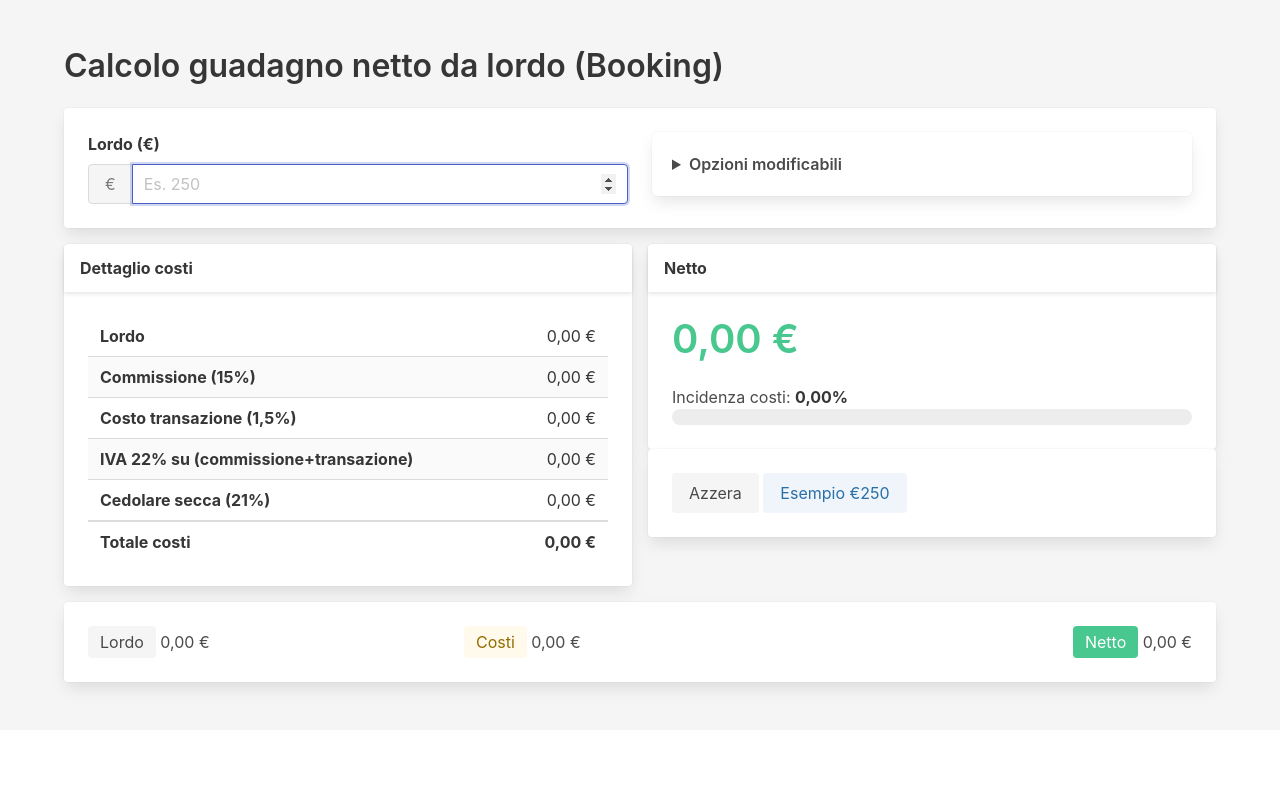
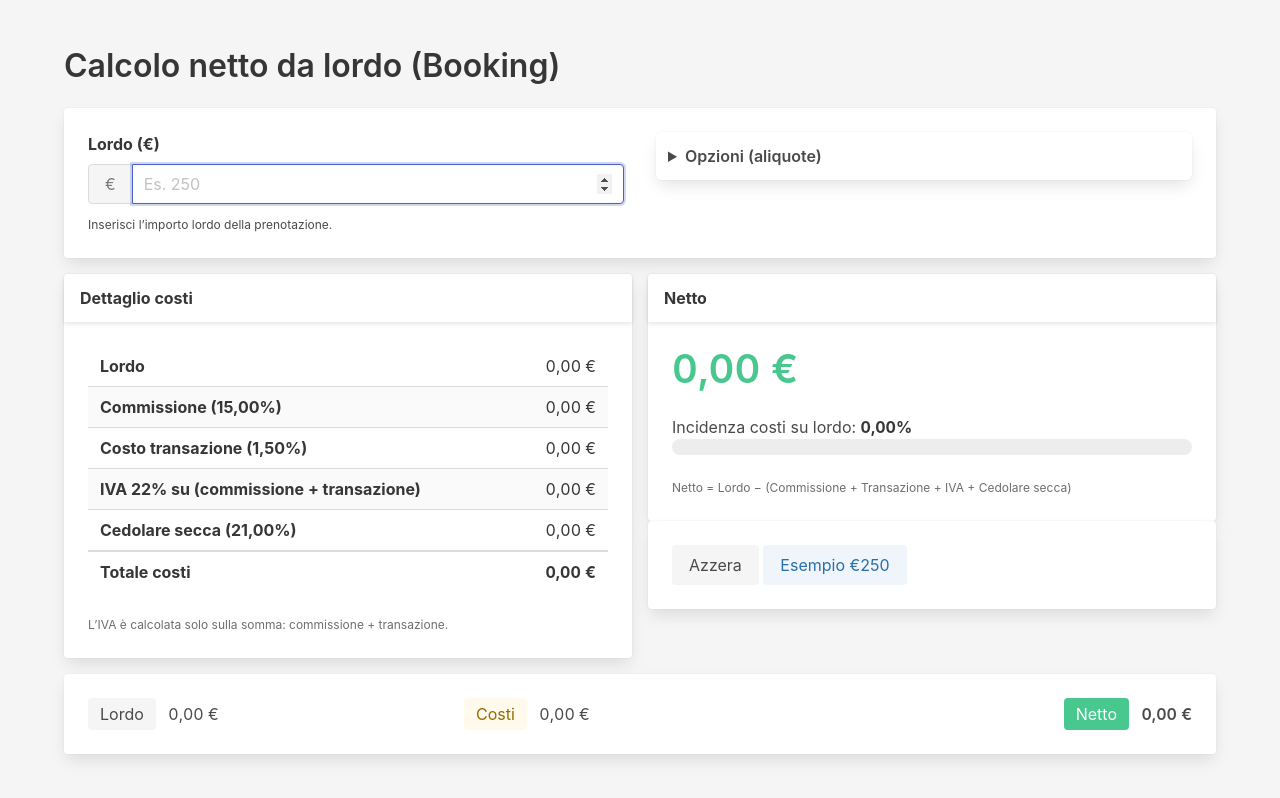
Before and after one commit to capaio/booking-net-calculator, a plain HTML site: page index.html in a window 1280 px wide. Drawn offline with nearby package versions, Linux system fonts and the light colour scheme.

Commit message:
aggiornamento

```diff
--- a/index.html
+++ b/index.html
@@ -17,11 +17,12 @@
 <body class="has-background-light">
 <section class="section">
     <div class="container">
-    <h1 class="title is-3">Calcolo guadagno netto da lordo (Booking)</h1>
+        <h1 class="title is-3">Calcolo netto da lordo (Booking)</h1>
 
+        <!-- INPUT -->
         <div class="card">
             <div class="card-content">
-        <div class="columns">
+                <div class="columns is-variable is-4 is-multiline">
                     <div class="column is-6">
                         <label class="label" for="gross">Lordo (€)</label>
                         <div class="field has-addons">
@@ -30,20 +31,69 @@
                                 <input id="gross" class="input" type="number" min="0" step="0.01" placeholder="Es. 250" autofocus />
                             </p>
                         </div>
+                        <p class="help">Inserisci l’importo lordo della prenotazione.</p>
                     </div>
+
                     <div class="column is-6">
-            <details class="box">
-              <summary class="has-text-weight-semibold">Opzioni modificabili</summary>
+                        <details class="box" style="padding:.75rem;">
+                            <summary class="has-text-weight-semibold">Opzioni (aliquote)</summary>
+
+                            <div class="columns is-mobile" style="margin-top:.5rem;">
+                                <div class="column">
+                                    <label class="label is-small">Commissione (%)</label>
+                                    <div class="field has-addons">
+                                        <p class="control is-expanded">
+                                            <input id="rateComm" class="input is-small" type="number" step="0.01" min="0" value="15">
+                                        </p>
+                                        <p class="control"><a class="button is-small is-static">%</a></p>
+                                    </div>
+                                </div>
+                                <div class="column">
                                     <label class="label is-small">Costo transazione (%)</label>
-              <input id="rateTxn" class="input is-small" type="number" step="0.01" value="1.5">
-              <label class="label is-small" style="margin-top:.5rem;">Cedolare secca (%)</label>
-              <input id="rateCed" class="input is-small" type="number" step="0.01" value="21">
+                                    <div class="field has-addons">
+                                        <p class="control is-expanded">
+                                            <input id="rateTxn" class="input is-small" type="number" step="0.01" min="0" value="1.5">
+                                        </p>
+                                        <p class="control"><a class="button is-small is-static">%</a></p>
+                                    </div>
+                                </div>
+                            </div>
+
+                            <div class="columns is-mobile">
+                                <div class="column">
+                                    <label class="label is-small">Cedolare secca (%)</label>
+                                    <div class="field has-addons">
+                                        <p class="control is-expanded">
+                                            <input id="rateCed" class="input is-small" type="number" step="0.01" min="0" value="21">
+                                        </p>
+                                        <p class="control"><a class="button is-small is-static">%</a></p>
+                                    </div>
+                                </div>
+                                <div class="column">
+                                    <label class="label is-small">IVA (%)</label>
+                                    <div class="field has-addons">
+                                        <p class="control is-expanded">
+                                            <input id="rateIVA" class="input is-small" type="number" step="0.01" min="0" value="22">
+                                        </p>
+                                        <p class="control"><a class="button is-small is-static">%</a></p>
+                                    </div>
+                                    <p class="help is-size-7">Applicata su (commissione + transazione).</p>
+                                </div>
+                            </div>
+
+                            <article class="message is-info is-light" style="margin-top:.5rem;">
+                                <div class="message-body is-size-7">
+                                    Totale oneri di piattaforma (commissione + transazione + IVA su entrambi):
+                                    <strong><span id="lblPlatformPct">0,00</span>%</strong>
+                                </div>
+                            </article>
                         </details>
                     </div>
                 </div>
             </div>
         </div>
 
+        <!-- RISULTATI -->
         <div class="grid" style="margin-top:1rem;">
             <div>
                 <div class="card">
@@ -51,28 +101,32 @@
                     <div class="card-content">
                         <table class="table is-fullwidth is-striped">
                             <tbody>
-              <tr><th>Lordo</th><td class="has-text-right" id="outGross">€ 0,00</td></tr>
-              <tr><th>Commissione (15%)</th><td class="has-text-right" id="outComm">€ 0,00</td></tr>
-              <tr><th>Costo transazione (<span id="lblTxn">1,5</span>%)</th><td class="has-text-right" id="outTxn">€ 0,00</td></tr>
-              <tr><th>IVA 22% su (commissione+transazione)</th><td class="has-text-right" id="outIVA">€ 0,00</td></tr>
-              <tr><th>Cedolare secca (<span id="lblCed">21</span>%)</th><td class="has-text-right" id="outCed">€ 0,00</td></tr>
+                            <tr><th>Lordo</th><td class="has-text-right result-number" id="outGross">€ 0,00</td></tr>
+                            <tr><th>Commissione (<span id="lblComm">15,00</span>%)</th><td class="has-text-right result-number" id="outComm">€ 0,00</td></tr>
+                            <tr><th>Costo transazione (<span id="lblTxn">1,50</span>%)</th><td class="has-text-right result-number" id="outTxn">€ 0,00</td></tr>
+                            <tr><th>IVA <span id="lblIVA">22</span>% su (commissione + transazione)</th><td class="has-text-right result-number" id="outIVA">€ 0,00</td></tr>
+                            <tr><th>Cedolare secca (<span id="lblCed">21,00</span>%)</th><td class="has-text-right result-number" id="outCed">€ 0,00</td></tr>
                             </tbody>
                             <tfoot>
-              <tr><th>Totale costi</th><th class="has-text-right" id="outTotalCosts">€ 0,00</th></tr>
+                            <tr><th>Totale costi</th><th class="has-text-right result-number" id="outTotalCosts">€ 0,00</th></tr>
                             </tfoot>
                         </table>
+                        <p class="is-size-7 muted">L’IVA è calcolata solo sulla somma: commissione + transazione.</p>
                     </div>
                 </div>
             </div>
+
             <div>
                 <div class="card">
                     <header class="card-header"><p class="card-header-title">Netto</p></header>
                     <div class="card-content">
-            <p class="title is-2 has-text-success" id="outNet">€ 0,00</p>
-            <p>Incidenza costi: <strong id="outPctCosts">0,00%</strong></p>
+                        <p class="title is-2 has-text-success result-number" id="outNet">€ 0,00</p>
+                        <p>Incidenza costi su lordo: <strong class="result-number" id="outPctCosts">0,00%</strong></p>
                         <progress class="progress is-primary" id="outProgress" value="0" max="100">0%</progress>
+                        <p class="is-size-7 muted">Netto = Lordo − (Commissione + Transazione + IVA + Cedolare secca)</p>
                     </div>
                 </div>
+
                 <div class="card">
                     <div class="card-content">
                         <button id="btnReset" class="button is-light">Azzera</button>
@@ -82,61 +136,78 @@
             </div>
         </div>
 
+        <!-- FOOTER STICKY -->
         <div class="card sticky-footer has-background-white" style="margin-top:1rem;">
             <div class="card-content">
                 <div class="columns is-mobile is-vcentered">
-          <div class="column"><span class="tag is-medium is-light">Lordo</span> <span id="chipGross">€ 0,00</span></div>
-          <div class="column"><span class="tag is-medium is-warning is-light">Costi</span> <span id="chipCosts">€ 0,00</span></div>
-          <div class="column has-text-right"><span class="tag is-medium is-success">Netto</span> <span id="chipNet">€ 0,00</span></div>
+                    <div class="column"><span class="tag is-medium is-light">Lordo</span> <span class="ml-2 result-number" id="chipGross">€ 0,00</span></div>
+                    <div class="column"><span class="tag is-medium is-warning is-light">Costi</span> <span class="ml-2 result-number" id="chipCosts">€ 0,00</span></div>
+                    <div class="column has-text-right"><span class="tag is-medium is-success">Netto</span> <span class="ml-2 has-text-weight-semibold result-number" id="chipNet">€ 0,00</span></div>
                 </div>
             </div>
         </div>
+
     </div>
 </section>
 
 <script>
-  const COMM_RATE = 15 / 100;
-  const IVA_RATE = 0.22;
+    // --- Utils ---
     const fmt = new Intl.NumberFormat('it-IT', { style: 'currency', currency: 'EUR' });
     const el = id => document.getElementById(id);
     const clamp = n => isFinite(n) && n >= 0 ? n : 0;
+    const toRate = v => clamp(parseFloat(v)) / 100;
+    const toAmount = v => { const n = parseFloat(v); return isFinite(n) ? n : 0; };
+    const pct = n => (n).toFixed(2).replace('.', ',');
 
-  const gross = el('gross');
-  const rateTxn  = el('rateTxn');
-  const rateCed  = el('rateCed');
-  const lblTxn = el('lblTxn');
-  const lblCed = el('lblCed');
+    // Inputs
+    const gross   = el('gross');
+    const rateComm= el('rateComm');
+    const rateTxn = el('rateTxn');
+    const rateCed = el('rateCed');
+    const rateIVA = el('rateIVA');
 
+    // Labels
+    const lblComm = el('lblComm');
+    const lblTxn  = el('lblTxn');
+    const lblCed  = el('lblCed');
+    const lblIVA  = el('lblIVA');
+    const lblPlatformPct = el('lblPlatformPct');
+
+    // Outputs
     const outGross = el('outGross');
-  const outComm = el('outComm');
-  const outTxn  = el('outTxn');
-  const outIVA  = el('outIVA');
-  const outCed  = el('outCed');
+    const outComm  = el('outComm');
+    const outTxn   = el('outTxn');
+    const outIVA   = el('outIVA');
+    const outCed   = el('outCed');
     const outTotalCosts = el('outTotalCosts');
-  const outNet  = el('outNet');
+    const outNet   = el('outNet');
     const outPctCosts = el('outPctCosts');
     const outProgress = el('outProgress');
     const chipGross = el('chipGross');
     const chipCosts = el('chipCosts');
     const chipNet   = el('chipNet');
 
-  function toRate(v){ return clamp(parseFloat(v)) / 100; }
-  function toAmount(v){ const n = parseFloat(v); return isFinite(n) ? n : 0; }
+    function recalc(){
+        const G  = toAmount(gross.value);
+        const rC = toRate(rateComm.value || 15);
+        const rT = toRate(rateTxn.value  || 1.5);
+        const rS = toRate(rateCed.value  || 21);
+        const rI = toRate(rateIVA.value  || 22);
 
-  function recalc(){
-    const G = toAmount(gross.value);
-    const rT = toRate(rateTxn.value || 1.5);
-    const rS = toRate(rateCed.value || 21);
-
-    const commissione = G * COMM_RATE;
+        // Calcoli
+        const commissione = G * rC;
         const transazione = G * rT;
-    const iva = (commissione + transazione) * IVA_RATE;
+        const iva = (commissione + transazione) * rI; // IVA su (commissione + transazione)
         const cedolare = G * rS;
 
         const totalCosts = commissione + transazione + iva + cedolare;
         const net = Math.max(0, G - totalCosts);
         const pctCosts = G > 0 ? (totalCosts / G) * 100 : 0;
 
+        // Piattaforma % sul lordo (commissione + transazione + relativa IVA)
+        const platformPct = (rC + rT) * (1 + rI) * 100;
+
+        // Render
         outGross.textContent = fmt.format(G);
         outComm.textContent  = fmt.format(commissione);
         outTxn.textContent   = fmt.format(transazione);
@@ -152,24 +223,30 @@
         chipCosts.textContent = fmt.format(totalCosts);
         chipNet.textContent   = fmt.format(net);
 
-    lblTxn.textContent = (rT * 100).toString().replace('.', ',');
-    lblCed.textContent = (rS * 100).toString().replace('.', ',');
+        // Labels %
+        lblComm.textContent = pct(rC * 100);
+        lblTxn.textContent  = pct(rT * 100);
+        lblCed.textContent  = pct(rS * 100);
+        lblIVA.textContent  = (rI * 100).toString().replace('.', ',');
+        lblPlatformPct.textContent = platformPct.toFixed(2).replace('.', ',');
     }
 
-  [gross, rateTxn, rateCed].forEach(i => {
+    [gross, rateComm, rateTxn, rateCed, rateIVA].forEach(i => {
         i.addEventListener('input', recalc);
         i.addEventListener('change', recalc);
     });
 
-  el('btnReset').addEventListener('click', () => {
+    el('btnReset')?.addEventListener('click', () => {
         gross.value = '';
+        rateComm.value = 15;
         rateTxn.value  = 1.5;
         rateCed.value  = 21;
+        rateIVA.value  = 22;
         recalc();
         gross.focus();
     });
 
-  el('btnSample').addEventListener('click', () => {
+    el('btnSample')?.addEventListener('click', () => {
         gross.value = 250;
         recalc();
     });
```
Lines whose indentation alone changed are shown as unchanged.
